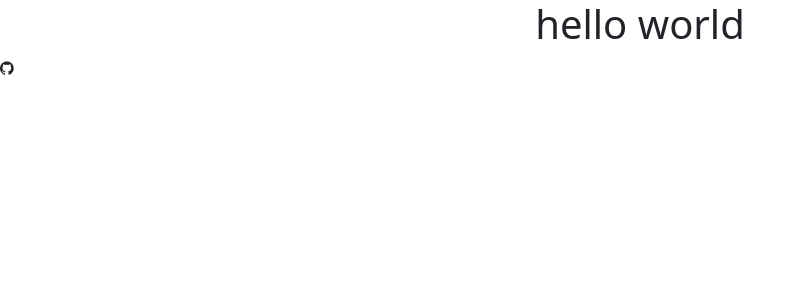
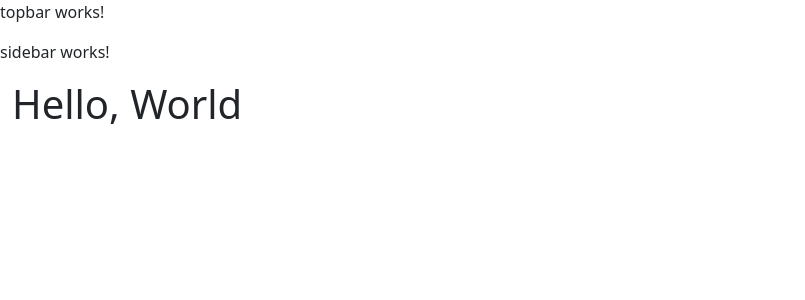
Before and after one commit to moathabdulrazak/angular-covid-tracker, an Angular app: page / in a window 1280 px wide. Shown: the top 300 px of the page, without its empty margins (0-805 px from the left). Built offline with nearby package versions, Linux system fonts and the light colour scheme.

Commit message:
components created

```diff
--- a/src/app/app.component.html
+++ b/src/app/app.component.html
@@ -1,2 +1,6 @@
-<h1 class="text-center ">hello world</h1>
-<i class="fa fa-github"></i>
+<app-topbar></app-topbar>
+<app-sidebar></app-sidebar>
+
+<div class="container-fluid">
+<h1>Hello, World</h1>
+</div>
--- a/src/app/app.module.ts
+++ b/src/app/app.module.ts
@@ -3,6 +3,7 @@ import { BrowserModule } from '@angular/platform-browser';
 
 import { AppRoutingModule } from './app-routing.module';
 import { AppComponent } from './app.component';
+import { SharedModule } from './shared/shared.module';
 
 @NgModule({
   declarations: [
@@ -10,7 +11,8 @@ import { AppComponent } from './app.component';
   ],
   imports: [
     BrowserModule,
-    AppRoutingModule
+    AppRoutingModule,
+    SharedModule
   ],
   providers: [],
   bootstrap: [AppComponent]
--- /dev/null
+++ b/src/app/shared/components/sidebar/sidebar.component.html
@@ -0,0 +1 @@
+<p>sidebar works!</p>
--- /dev/null
+++ b/src/app/shared/components/topbar/topbar.component.html
@@ -0,0 +1 @@
+<p>topbar works!</p>
```
Also changed, not shown: src/app/shared/components/sidebar/sidebar.component.ts (added, +10 -0 lines), src/app/shared/components/topbar/topbar.component.ts (added, +10 -0 lines), src/app/shared/shared.module.ts (added, +21 -0 lines), src/app/shared/components/sidebar/sidebar.component.css (added), src/app/shared/components/topbar/topbar.component.css (added), 2 other files (tests, documents, lock files or other folders).
